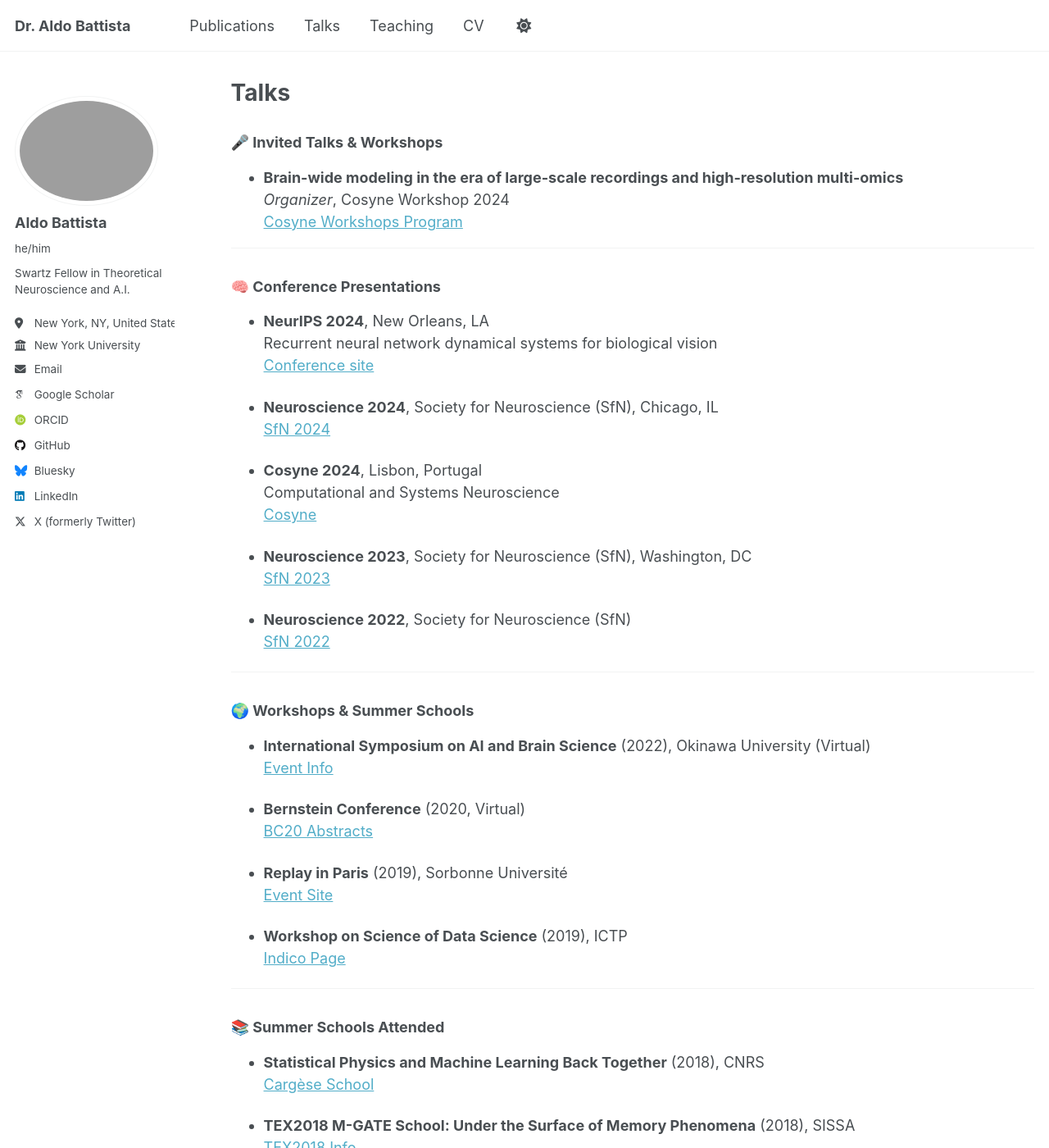
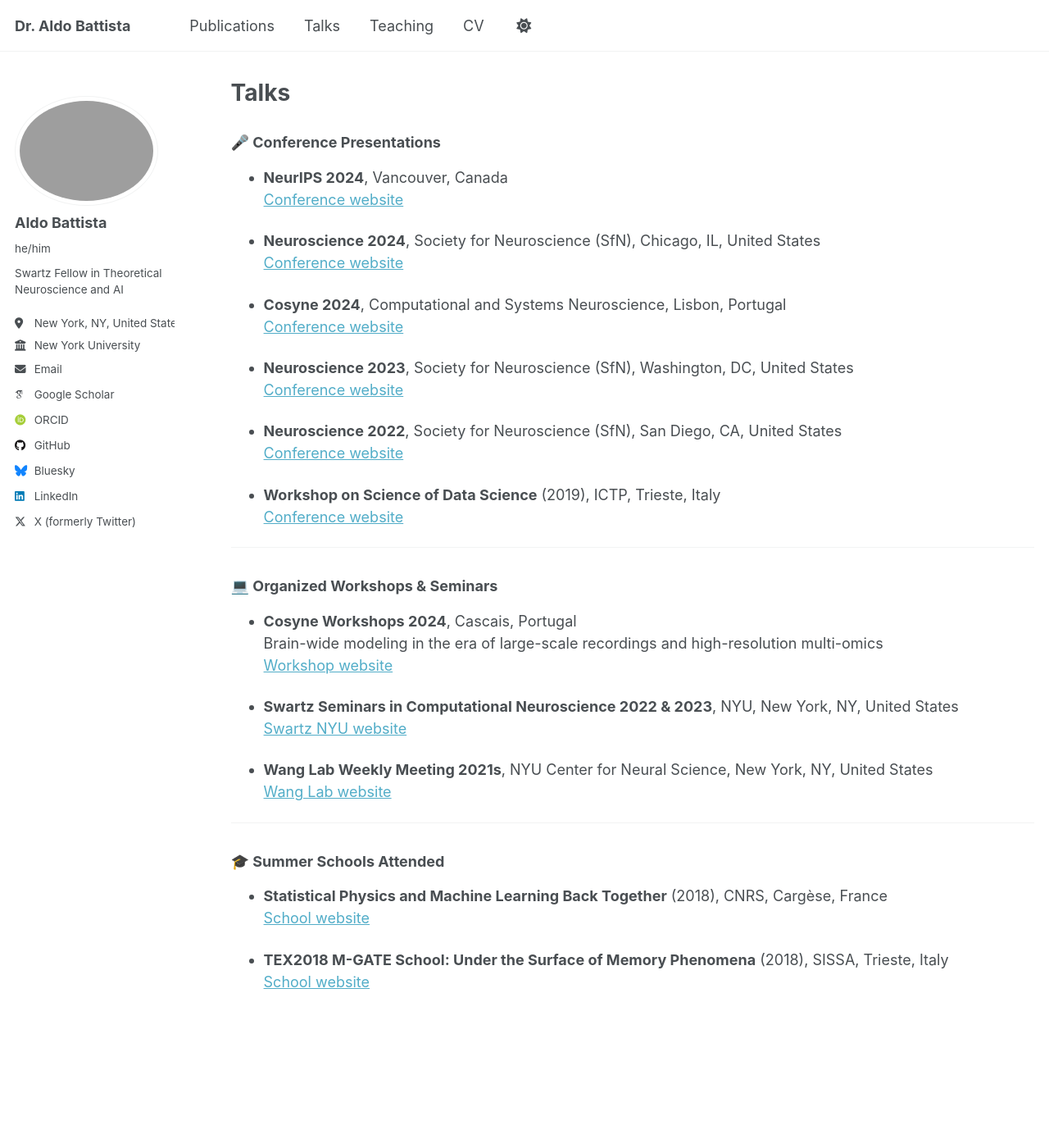
Before and after one commit to aldobattista/aldobattista.github.io, a Jekyll site: the page built from _pages/talks.md, in a window 1280 px wide and 1400 px high. Shown: the whole window at 82% size. Built offline with Jekyll 4.4.1, drawn with Linux system fonts in a browser that asks for light colours; some web fonts are replaced; some of the changed text lies outside the part shown.

Commit message:
Customized personal site

```diff
--- a/_config.yml
+++ b/_config.yml
@@ -25,7 +25,7 @@ author:
   avatar           : "website_pic.png"
   name             : "Aldo Battista"
   pronouns         : "he/him" # example: "she/her"
-  bio              : "Swartz Fellow in Theoretical Neuroscience and A.I."
+  bio              : "Swartz Fellow in Theoretical Neuroscience and AI"
   location         : "New York, NY, United States"
   employer         : "New York University"
   uri              : # URL
--- a/_includes/footer.html
+++ b/_includes/footer.html
@@ -1,7 +1,7 @@
 <footer class="page__footer">
   <div class="page__footer-inner" style="text-align: center; padding: 0.5em 0;">
     <p style="margin: 0;">
-      &copy; Aldo Battista - Last update on {{ "now" | date: "%Y-%m-%d" }}
+      &copy; Aldo Battista • Last update on {{ "now" | date: "%Y/%m/%d" }}
     </p>
   </div>
 </footer>
--- a/_pages/talks.md
+++ b/_pages/talks.md
@@ -5,55 +5,46 @@ permalink: /talks/
 author_profile: true
 ---
 
-### 🎤 **Invited Talks & Workshops**
+### 🎤 **Conference Presentations**
 
-- **Brain-wide modeling in the era of large-scale recordings and high-resolution multi-omics**
-  *Organizer*, Cosyne Workshop 2024
-  [Cosyne Workshops Program](https://www.cosyne.org/workshops-program-2024)
+- **NeurIPS 2024**, Vancouver, Canada
+  [Conference website](https://neurips.cc/Conferences/2024)
+
+- **Neuroscience 2024**, Society for Neuroscience (SfN), Chicago, IL, United States
+  [Conference website](https://www.sfn.org/meetings/neuroscience-2024)
+
+- **Cosyne 2024**, Computational and Systems Neuroscience, Lisbon, Portugal
+  [Conference website](https://static1.squarespace.com/static/6102ca347474c263c40150cd/t/65e1abbdf843e41837fc9c0d/1709288389623/Cosyne2024_program_book.pdf)
+
+- **Neuroscience 2023**, Society for Neuroscience (SfN), Washington, DC, United States
+  [Conference website](https://www.sfn.org/meetings/neuroscience-2023)
+
+- **Neuroscience 2022**, Society for Neuroscience (SfN), San Diego, CA, United States
+  [Conference website](https://www.sfn.org/meetings/neuroscience-2022)
+
+- **Workshop on Science of Data Science** (2019), ICTP, Trieste, Italy
+  [Conference website](http://indico.ictp.it/event/8722/)
 
 ---
 
-### 🧠 **Conference Presentations**
+### 💻 **Organized Workshops & Seminars**
 
-- **NeurIPS 2024**, New Orleans, LA
-  Recurrent neural network dynamical systems for biological vision
-  [Conference site](https://neurips.cc)
+- **Cosyne Workshops 2024**, Cascais, Portugal
+  Brain-wide modeling in the era of large-scale recordings and high-resolution multi-omics
+  [Workshop website](https://sites.google.com/view/brainwidemodels)
 
-- **Neuroscience 2024**, Society for Neuroscience (SfN), Chicago, IL
-  [SfN 2024](https://www.sfn.org/meetings/neuroscience-2024)
+- **Swartz Seminars in Computational Neuroscience 2022 & 2023**, NYU, New York, NY, United States
+  [Swartz NYU website](https://www.world-wide.org/Neuro/NYU-Swartz/)
 
-- **Cosyne 2024**, Lisbon, Portugal
-  Computational and Systems Neuroscience
-  [Cosyne](https://www.cosyne.org)
-
-- **Neuroscience 2023**, Society for Neuroscience (SfN), Washington, DC
-  [SfN 2023](https://www.sfn.org/meetings/neuroscience-2023)
-
-- **Neuroscience 2022**, Society for Neuroscience (SfN)
-  [SfN 2022](https://www.sfn.org/meetings/neuroscience-2022)
+- **Wang Lab Weekly Meeting 2021s**, NYU Center for Neural Science, New York, NY, United States
+  [Wang Lab website](http://www.cns.nyu.edu/wanglab/)
 
 ---
 
-### 🌍 **Workshops & Summer Schools**
+### 🎓 **Summer Schools Attended**
 
-- **International Symposium on AI and Brain Science** (2022), Okinawa University (Virtual)
-  [Event Info](https://neuro2022.jnss.org/en/)
+- **Statistical Physics and Machine Learning Back Together** (2018), CNRS, Cargèse, France
+  [School website](https://krzakala.github.io/cargese.io/)
 
-- **Bernstein Conference** (2020, Virtual)
-  [BC20 Abstracts](https://abstracts.g-node.org/conference/BC20)
-
-- **Replay in Paris** (2019), Sorbonne Université
-  [Event Site](https://replaysinparis.sciencesconf.org)
-
-- **Workshop on Science of Data Science** (2019), ICTP
-  [Indico Page](http://indico.ictp.it/event/8722/)
-
----
-
-### 📚 **Summer Schools Attended**
-
-- **Statistical Physics and Machine Learning Back Together** (2018), CNRS
-  [Cargèse School](http://cargese.krzakala.org/)
-
-- **TEX2018 M-GATE School: Under the Surface of Memory Phenomena** (2018), SISSA
-  [TEX2018 Info](https://indico.sissa.it/event/26/)
+- **TEX2018 M-GATE School: Under the Surface of Memory Phenomena** (2018), SISSA, Trieste, Italy
+  [School website](https://indico.sissa.it/event/26/)
```
Also changed, not shown: _pages/cv.md (+26 -28 lines), _pages/publications.md (+1 -1 lines), _pages/teaching.md (+4 -15 lines), 1 other file.
